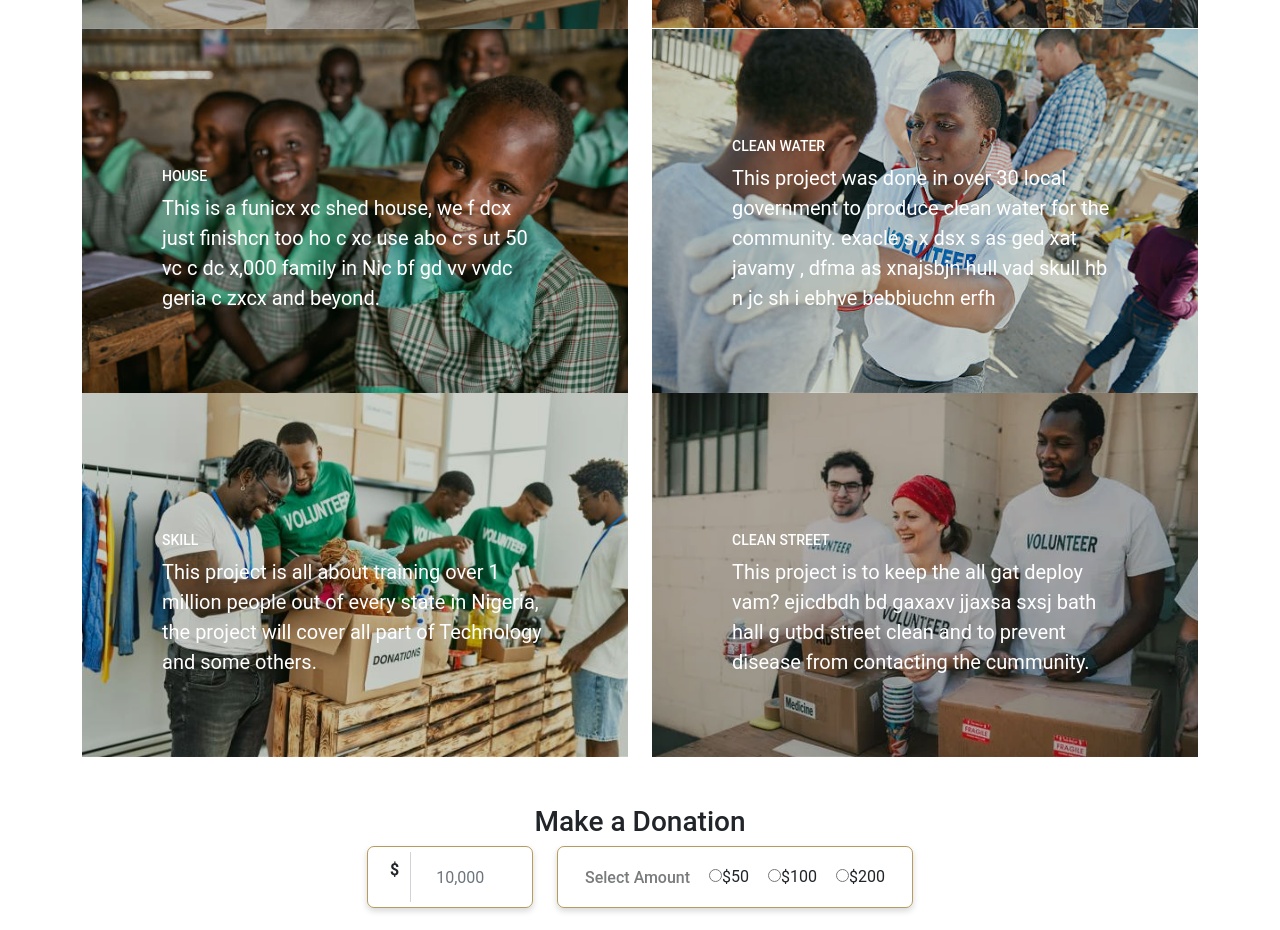
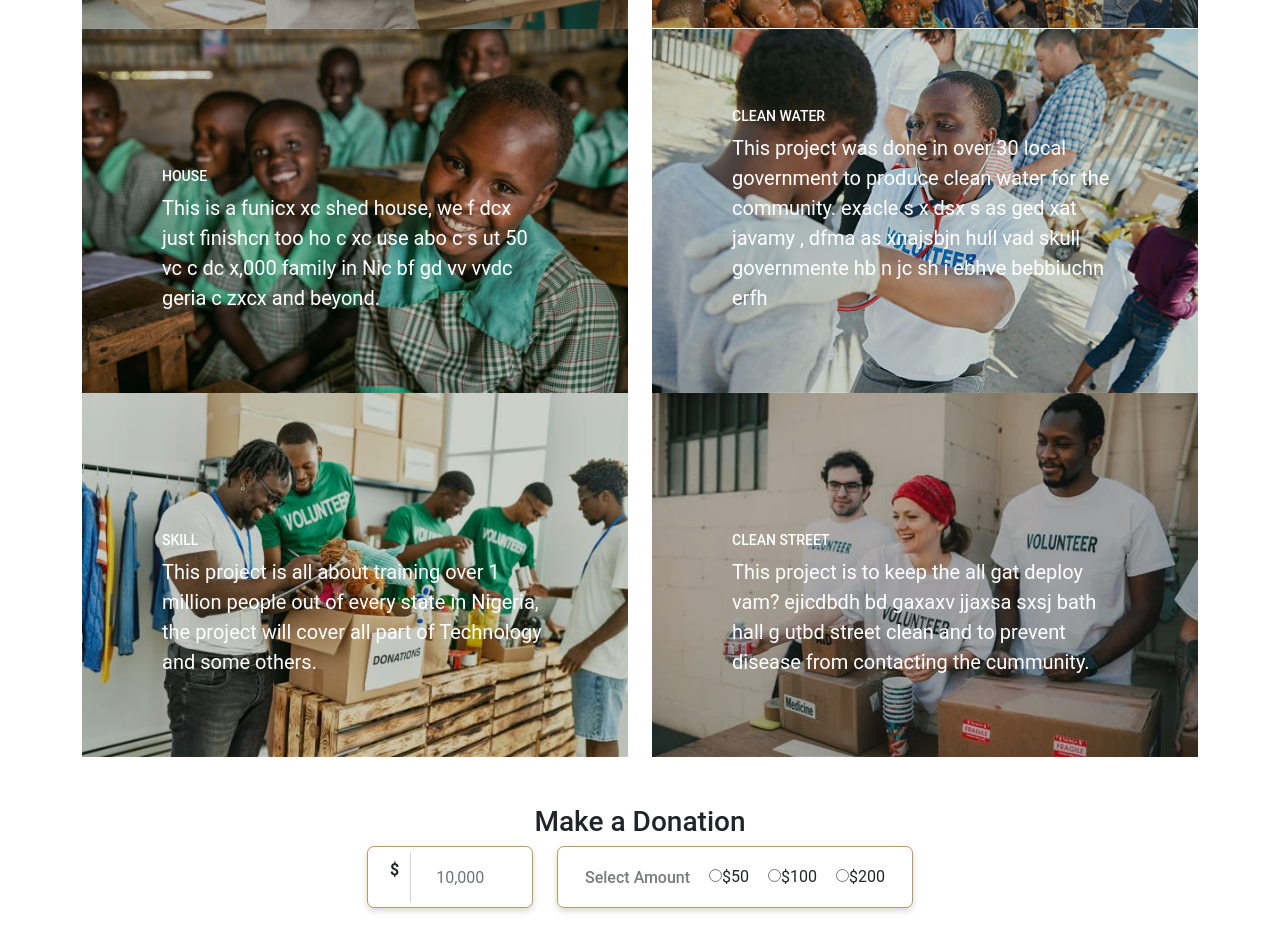
Before and after one commit to zeredogo/krypto-zone-charity, a React (Create React App) app: page / in a window 1280 px wide. Shown: the part 4300-5230 px from the top of the page. Built offline with nearby package versions, Linux system fonts and the light colour scheme.

Commit message:
changes made

```diff
--- a/src/component/FinishedProject.jsx
+++ b/src/component/FinishedProject.jsx
@@ -73,7 +73,7 @@ const FinishedProject = () => {
                       This project was done in over 30 local
                       government to produce clean water for
                       the community. exacle s x dsx s as ged xat javamy , dfma
-                      as xnajsbjn  hull vad skull  hb n jc sh i
+                      as xnajsbjn  hull vad skull governmente  hb n jc sh i
                       ebhve bebbiuchn erfh
                     </p>
                   </span>
```
